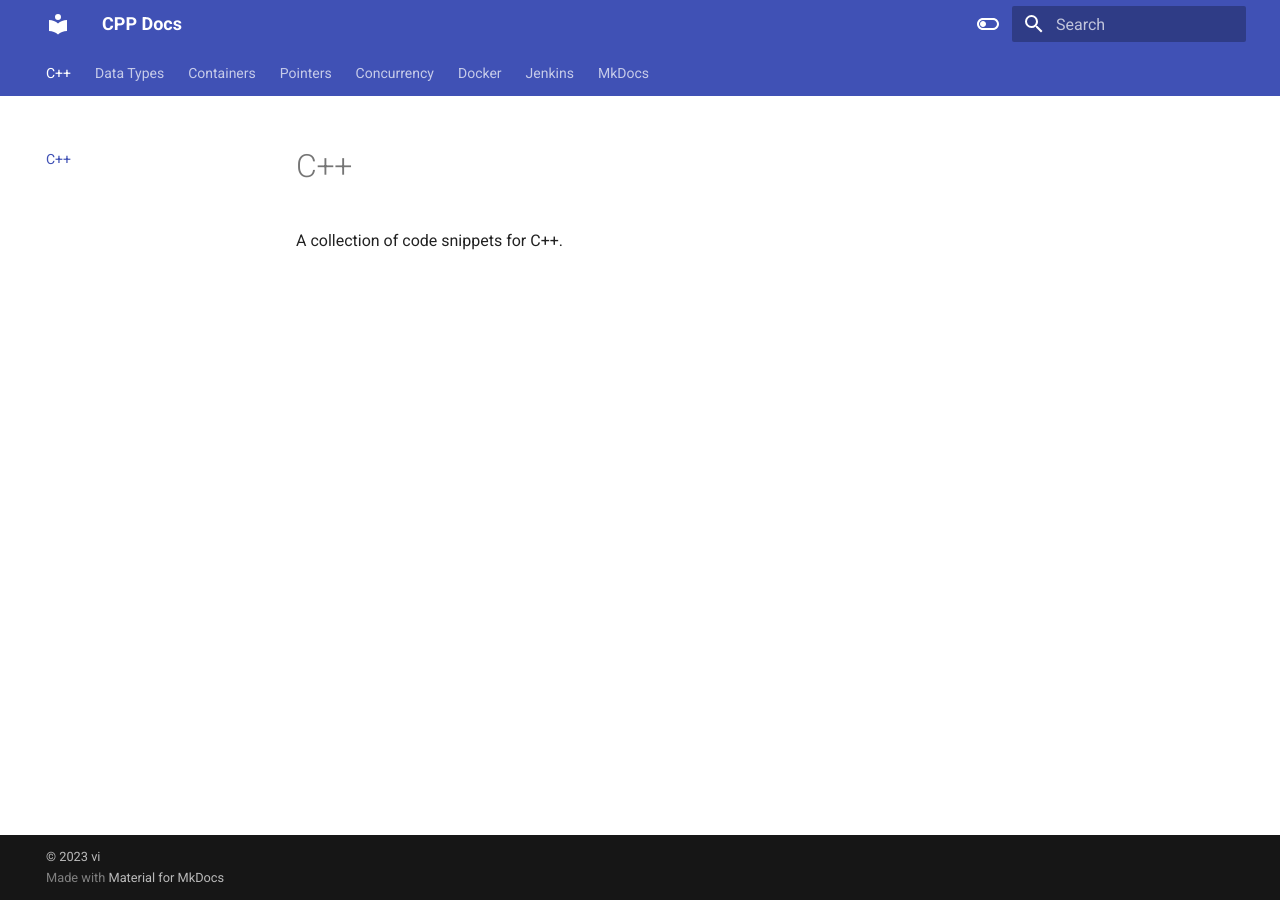
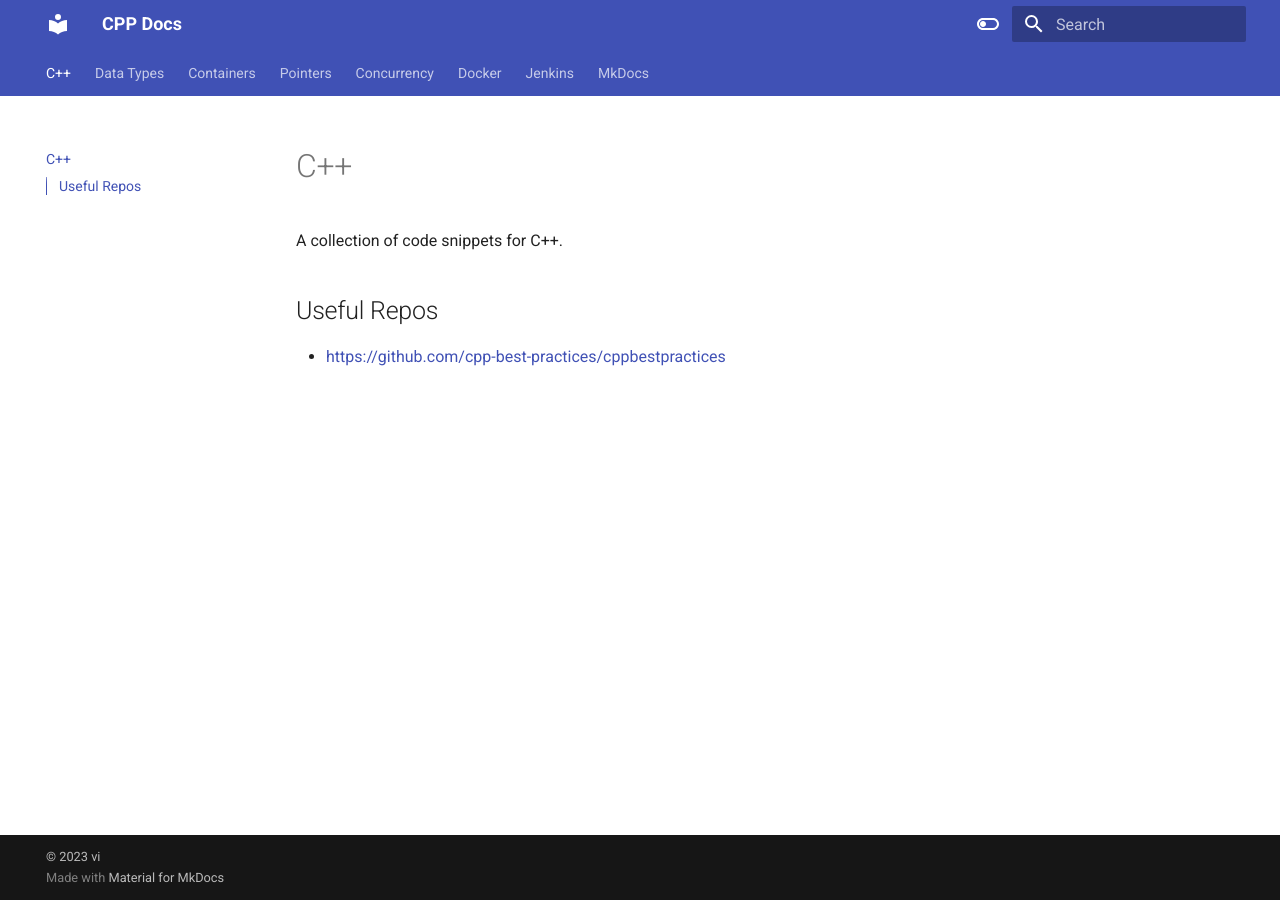
Before and after one commit to code-snips/cpp-docs, an MkDocs documentation site: the page built from docs/index.md, in a window 1280 px wide. Built offline with MkDocs 1.6.1 and Material for MkDocs 9.7.7, drawn with Linux system fonts in a browser that asks for light colours.

Commit message:
repo added

```diff
--- a/docs/index.md
+++ b/docs/index.md
@@ -1,3 +1,7 @@
 # C++
 
 A collection of code snippets for C++.
+
+## Useful Repos
+
+ - [https://github.com/cpp-best-practices/cppbestpractices](https://github.com/cpp-best-practices/cppbestpractices)
```
